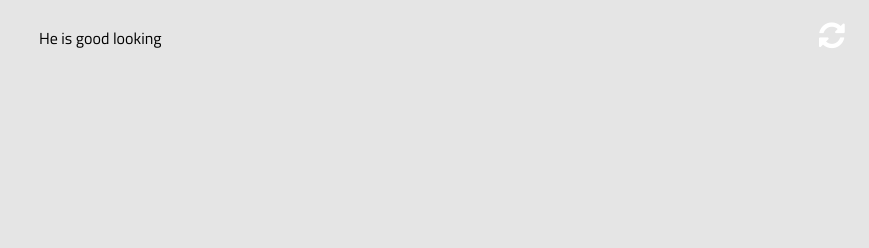
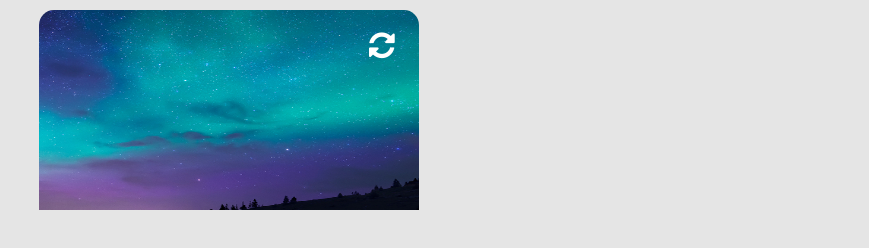
Before and after one commit to som-harry/A-todoLists, a plain HTML site: page index.html in a window 1280 px wide. Shown: the whole page, without its empty margins (411-1280 px from the left). Drawn offline with Linux system fonts and the light colour scheme.

Commit message:
third commit

```diff
--- a/css/style.css
+++ b/css/style.css
@@ -155,6 +155,3 @@ body{
     font-family: 'Titillium Web', sans-serif;
     font-size: 20px;
 }
-p {
-    colour:red;
-}
--- a/index.html
+++ b/index.html
@@ -9,8 +9,7 @@
     </head>
     <body>
         <div class="container">
-            <p>He is good looking</p>
-            <div id="header">
+            <div class="header">
                 <div class="clear">
                     <i class="fa fa-refresh"></i>
                 </div>
```
